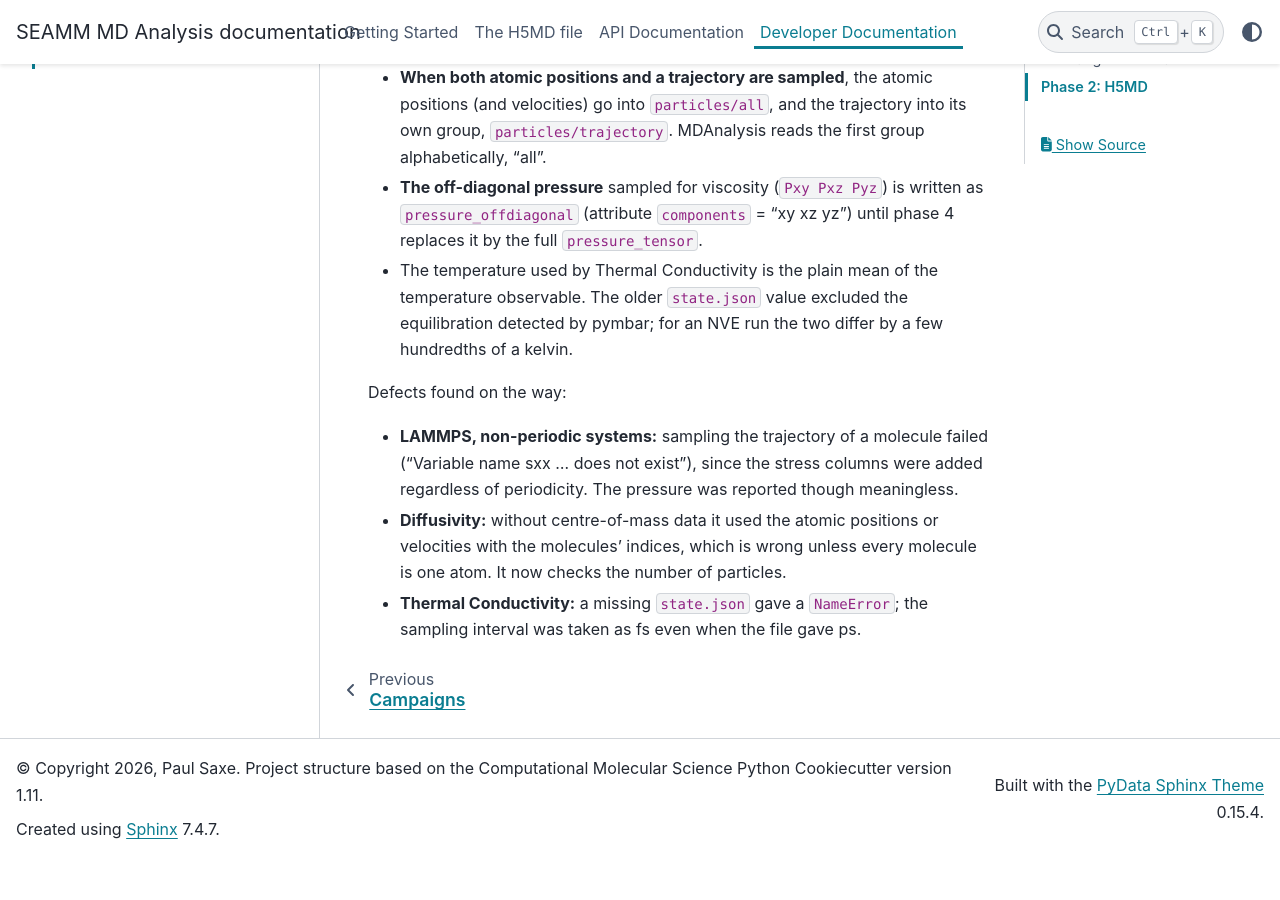
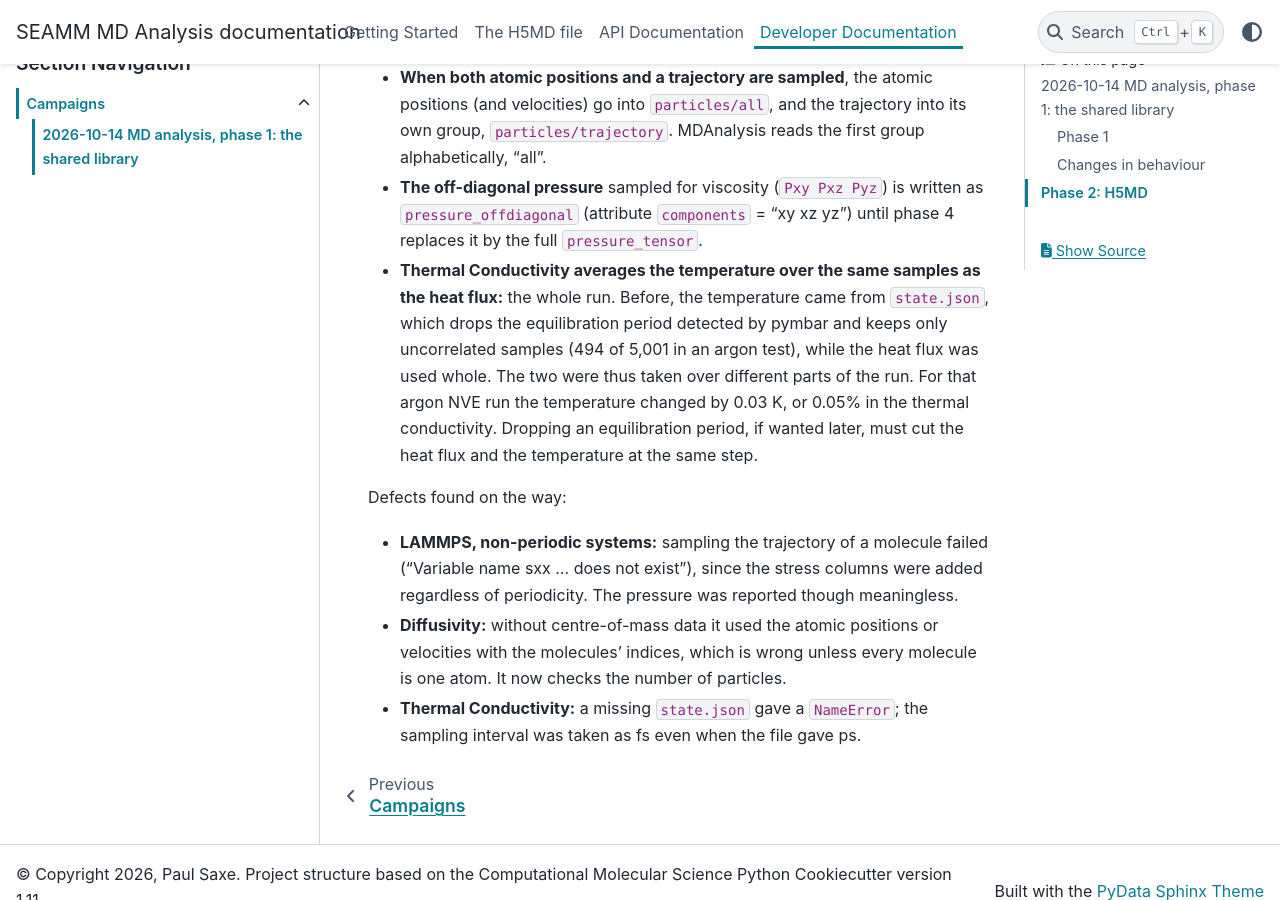
Before and after one commit to molssi-seamm/seamm_md_analysis, a Sphinx documentation site: the page built from docs/developer_guide/campaigns/2026-10-14/index.rst, in a window 1280 px wide and 900 px high, scrolled down 3620 px. Built offline with Sphinx 7.4.7 and the PyData theme 0.15.4, drawn with Linux system fonts in a browser that asks for light colours; pages that are not in the unit, such as notebooks, are missing from menus; the version number could not be read and is left out; before the commit the page ends 4478 px from its top, so only the background shows below that.

Commit message:
Notes: the temperature and heat flux are now averaged over the same samples
Co-Authored-By: Claude Opus 5.5 <noreply@anthropic.com>

```diff
--- a/docs/developer_guide/campaigns/2026-10-14/index.rst
+++ b/docs/developer_guide/campaigns/2026-10-14/index.rst
@@ -143,9 +143,13 @@ Decisions taken while implementing:
 * **The off-diagonal pressure** sampled for viscosity (``Pxy Pxz Pyz``) is written as
   ``pressure_offdiagonal`` (attribute ``components`` = "xy xz yz") until phase 4
   replaces it by the full ``pressure_tensor``.
-* The temperature used by Thermal Conductivity is the plain mean of the temperature
-  observable. The older ``state.json`` value excluded the equilibration detected by
-  pymbar; for an NVE run the two differ by a few hundredths of a kelvin.
+* **Thermal Conductivity averages the temperature over the same samples as the heat
+  flux:** the whole run. Before, the temperature came from ``state.json``, which drops
+  the equilibration period detected by pymbar and keeps only uncorrelated samples
+  (494 of 5,001 in an argon test), while the heat flux was used whole. The two were
+  thus taken over different parts of the run. For that argon NVE run the temperature
+  changed by 0.03 K, or 0.05% in the thermal conductivity. Dropping an equilibration
+  period, if wanted later, must cut the heat flux and the temperature at the same step.
 
 Defects found on the way:
 
```
